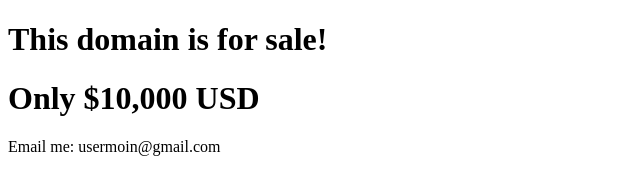
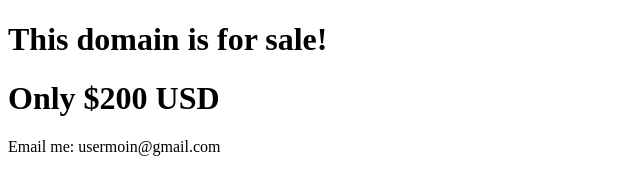
Before and after one commit to NiomIT/99-markets, a plain HTML site: page index.html in a window 1280 px wide. Shown: the whole page, without its empty margins (0-640 px from the left). Drawn offline with Linux system fonts and the light colour scheme.

Commit message:
Update index.html

```diff
--- a/index.html
+++ b/index.html
@@ -7,7 +7,7 @@
 <body>
 
 <h1>This domain is for sale!</h1>
-<h1>Only $10,000 USD</h1>
+<h1>Only $200 USD</h1>
 <p>Email me: usermoin@gmail.com</p>
 
 </body>
```
